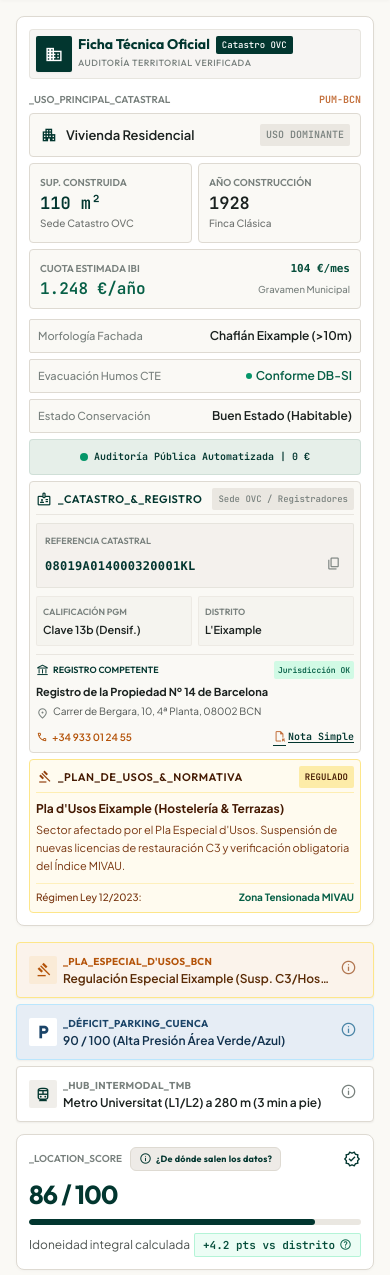
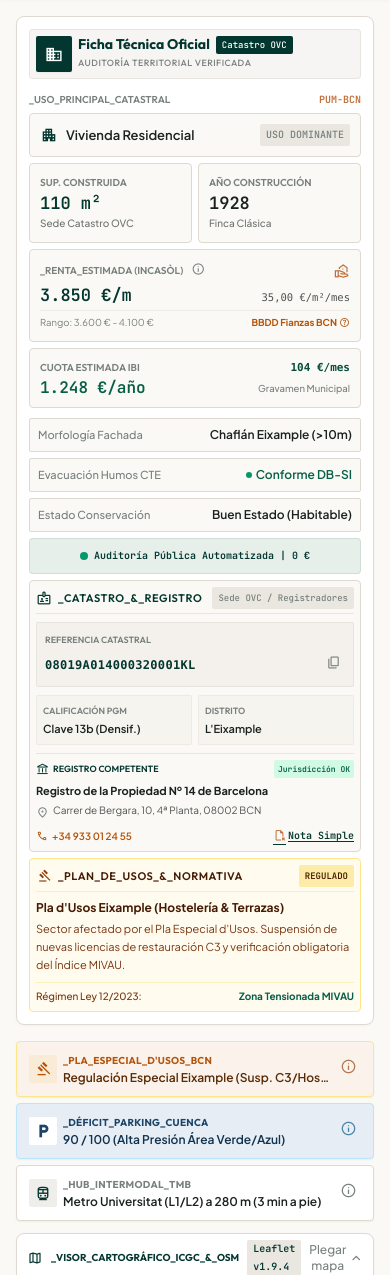
Before and after one commit to friaseus-coder/bcn-location-copilot, a Python web app: template templates/index.html in a window 390 px wide. Shown: the part 64-1339 px from the top of the page. Run offline with Jinja, Linux system fonts and the light colour scheme; the template is opened without the code that fills it, so the values that code supplies are empty; some libraries are stand-ins or nearby versions.

Commit message:
feat: quitar Location Score y trasladar Renta Estimada INCASÒL a la ficha tecnica del sidebar

```diff
--- a/templates/index.html
+++ b/templates/index.html
@@ -626,6 +626,30 @@
                 </div>
               </div>
 
+              <!-- Renta Oficial INCASÒL (Integrada en la Ficha Técnica) -->
+              <div class="p-2.5 rounded-lg bg-surface border border-sandstone-border flex flex-col gap-1 shadow-xs hover:border-primary/40 transition-colors" id="box-renta-sidebar">
+                <div class="flex items-center justify-between">
+                  <div class="flex items-center gap-1.5">
+                    <span class="font-label-caps text-outline uppercase text-[10px] font-semibold">_renta_estimada (incasòl)</span>
+                    <button type="button" onclick="window.abrirModalInfo('renta')" class="p-0.5 rounded text-outline hover:text-primary hover:bg-stone-surface transition-colors cursor-pointer" title="Ver registro oficial INCASÒL y desglose del cálculo">
+                      <span class="material-symbols-outlined text-[14px]">info</span>
+                    </button>
+                  </div>
+                  <span class="material-symbols-outlined text-terracotta-accent text-[16px]">real_estate_agent</span>
+                </div>
+                <div class="flex items-baseline justify-between">
+                  <div class="text-[17px] font-bold text-primary font-label-tabular" id="kpi-renta">3.850 €/m</div>
+                  <span class="text-[10.5px] text-on-surface-variant font-mono font-medium" id="disp-renta-m2">35,00 €/m²/mes</span>
+                </div>
+                <div class="flex items-center justify-between pt-0.5 border-t border-sandstone-border/40 text-[9.5px]">
+                  <span class="text-outline">Rango: 3.600 € - 4.100 €</span>
+                  <button type="button" onclick="window.abrirModalInfo('renta')" class="text-secondary hover:text-primary font-bold inline-flex items-center gap-0.5 cursor-pointer" title="Haga clic para ver el cálculo oficial de rentas INCASÒL">
+                    <span>BBDD Fianzas BCN</span>
+                    <span class="material-symbols-outlined text-[11px]">help</span>
+                  </button>
+                </div>
+              </div>
+
               <!-- Cuota IBI Municipal Estimada -->
               <div class="p-2.5 rounded-lg bg-surface border border-sandstone-border flex items-center justify-between shadow-xs">
                 <div class="flex flex-col gap-0.5">
@@ -828,66 +852,13 @@
               </div>
             </div>
 
-            <!-- 4. KPI METRIC CARDS ROW (LIMPIO: LOCATION SCORE & RENTA INCASÒL) -->
-            <div class="grid grid-cols-1 sm:grid-cols-2 gap-space-sm">
-              <!-- KPI 1: Location Score -->
-              <div class="bg-surface-container-lowest p-space-md rounded-xl border border-sandstone-border shadow-[0_1px_3px_rgba(27,28,26,0.03)] flex flex-col justify-between hover:border-primary/40 transition-colors">
-                <div class="flex items-center justify-between pb-1">
-                  <div class="flex items-center gap-2">
-                    <span class="font-label-caps text-outline uppercase text-[10px] font-semibold">_location_score</span>
-                    <button type="button" onclick="window.abrirModalInfo('score')" class="inline-flex items-center gap-1 px-2 py-0.5 rounded-md bg-stone-surface/80 hover:bg-stone-surface text-primary border border-sandstone-border font-label-caps text-[9px] font-bold tracking-wide transition-all shadow-2xs hover:shadow-xs cursor-pointer" title="Ver de dónde sale la puntuación, metodología y fórmula">
-                      <span class="material-symbols-outlined text-[13px] text-primary">info</span>
-                      <span>¿De dónde salen los datos?</span>
-                    </button>
-                  </div>
-                  <span class="material-symbols-outlined text-primary text-[18px]">verified</span>
-                </div>
-                <div class="my-1">
-                  <div class="font-headline-xl text-headline-xl font-bold text-primary tracking-tight" id="kpi-score">86 / 100</div>
-                  <div class="w-full bg-stone-surface h-1.5 rounded-full mt-2 overflow-hidden">
-                    <div class="bg-primary h-full rounded-full" id="kpi-score-bar" style="width: 86%;"></div>
-                  </div>
-                </div>
-                <div class="flex items-center justify-between pt-1">
-                  <span class="font-body-sm text-body-sm text-on-surface-variant text-[11px]">Idoneidad integral calculada</span>
-                  <button type="button" onclick="window.abrirModalInfo('score')" class="inline-flex items-center gap-1 px-2 py-0.5 rounded bg-emerald-50 hover:bg-emerald-100 text-emerald-900 border border-emerald-200/80 font-label-tabular-sm text-[11px] font-semibold transition-colors cursor-pointer" title="Haga clic para ver el cálculo del Location Score">
-                    <span>+4.2 pts vs distrito</span>
-                    <span class="material-symbols-outlined text-[13px] text-emerald-800">help</span>
-                  </button>
-                </div>
-              </div>
-
-              <!-- KPI 2: Renta Estimada Incasòl -->
-              <div class="bg-surface-container-lowest p-space-md rounded-xl border border-sandstone-border shadow-[0_1px_3px_rgba(27,28,26,0.03)] flex flex-col justify-between hover:border-primary/40 transition-colors">
-                <div class="flex items-center justify-between pb-1">
-                  <div class="flex items-center gap-2">
-                    <span class="font-label-caps text-outline uppercase text-[10px] font-semibold">_renta_estimada (incasòl)</span>
-                    <button type="button" onclick="window.abrirModalInfo('renta')" class="inline-flex items-center gap-1 px-2 py-0.5 rounded-md bg-stone-surface/80 hover:bg-stone-surface text-primary border border-sandstone-border font-label-caps text-[9px] font-bold tracking-wide transition-all shadow-2xs hover:shadow-xs cursor-pointer" title="Ver registro público oficial INCASÒL y desglose del cálculo">
-                      <span class="material-symbols-outlined text-[13px] text-primary">info</span>
-                      <span>¿De dónde salen los datos?</span>
-                    </button>
-                  </div>
-                  <span class="material-symbols-outlined text-terracotta-accent text-[18px]">real_estate_agent</span>
-                </div>
-                <div class="my-1">
-                  <div class="font-headline-xl text-headline-xl font-bold text-primary tracking-tight" id="kpi-renta">3.850 €/m</div>
-                  <span class="font-label-tabular-sm text-label-tabular-sm text-outline">Rango: 3.600 € - 4.100 €</span>
-                </div>
-                <div class="flex items-center justify-between pt-1">
-                  <span class="font-body-sm text-body-sm text-on-surface-variant text-[11px]">35,00 €/m²/mes</span>
-                  <button type="button" onclick="window.abrirModalInfo('renta')" class="inline-flex items-center gap-1 px-2 py-0.5 rounded bg-stone-surface hover:bg-stone-surface/80 text-secondary border border-sandstone-border font-label-tabular-sm text-[11px] font-semibold transition-colors cursor-pointer" title="Haga clic para ver el cálculo oficial de rentas INCASÒL">
-                    <span>BBDD Fianzas BCN</span>
-                    <span class="material-symbols-outlined text-[13px] text-secondary">help</span>
-                  </button>
-                </div>
-              </div>
-
-              <!-- IDs de compatibilidad interna ocultos -->
-              <div class="hidden">
-                <span id="kpi-gross-yield">7.22 %</span>
-                <span id="kpi-niy">5.68 %</span>
-                <span id="kpi-noi-sub">NOI: 21.312 €/año</span>
-              </div>
+            <!-- Identificadores técnicos preservados de forma invisible para compatibilidad -->
+            <div class="hidden">
+              <span id="kpi-score">86 / 100</span>
+              <div id="kpi-score-bar" style="width: 86%;"></div>
+              <span id="kpi-gross-yield">7.22 %</span>
+              <span id="kpi-niy">5.68 %</span>
+              <span id="kpi-noi-sub">NOI: 21.312 €/año</span>
             </div>
 
             <!-- 4.1 VISOR CARTOGRÁFICO INTERACTIVO (LEAFLET.JS & ISÓCRONAS) -->
```
